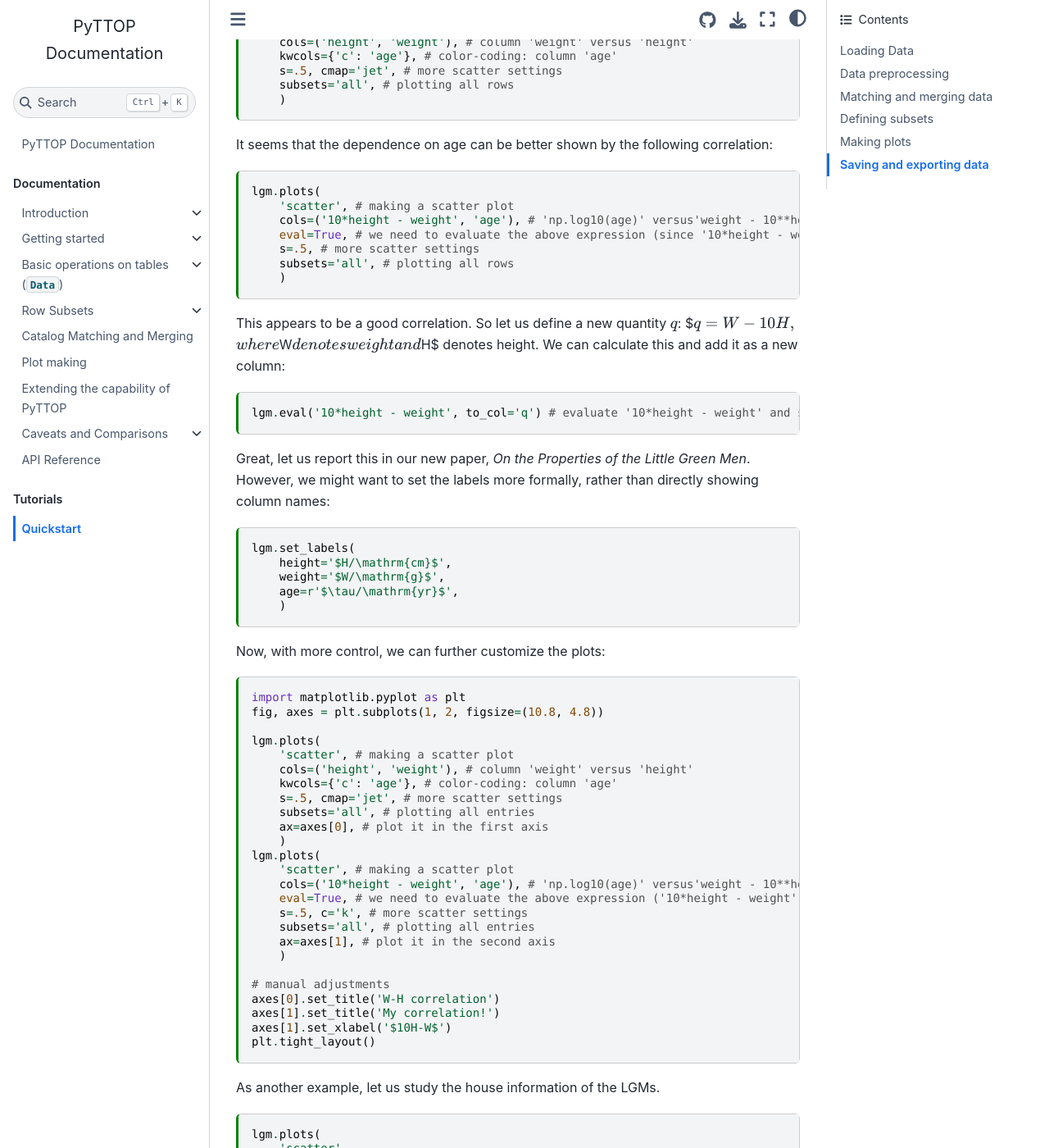
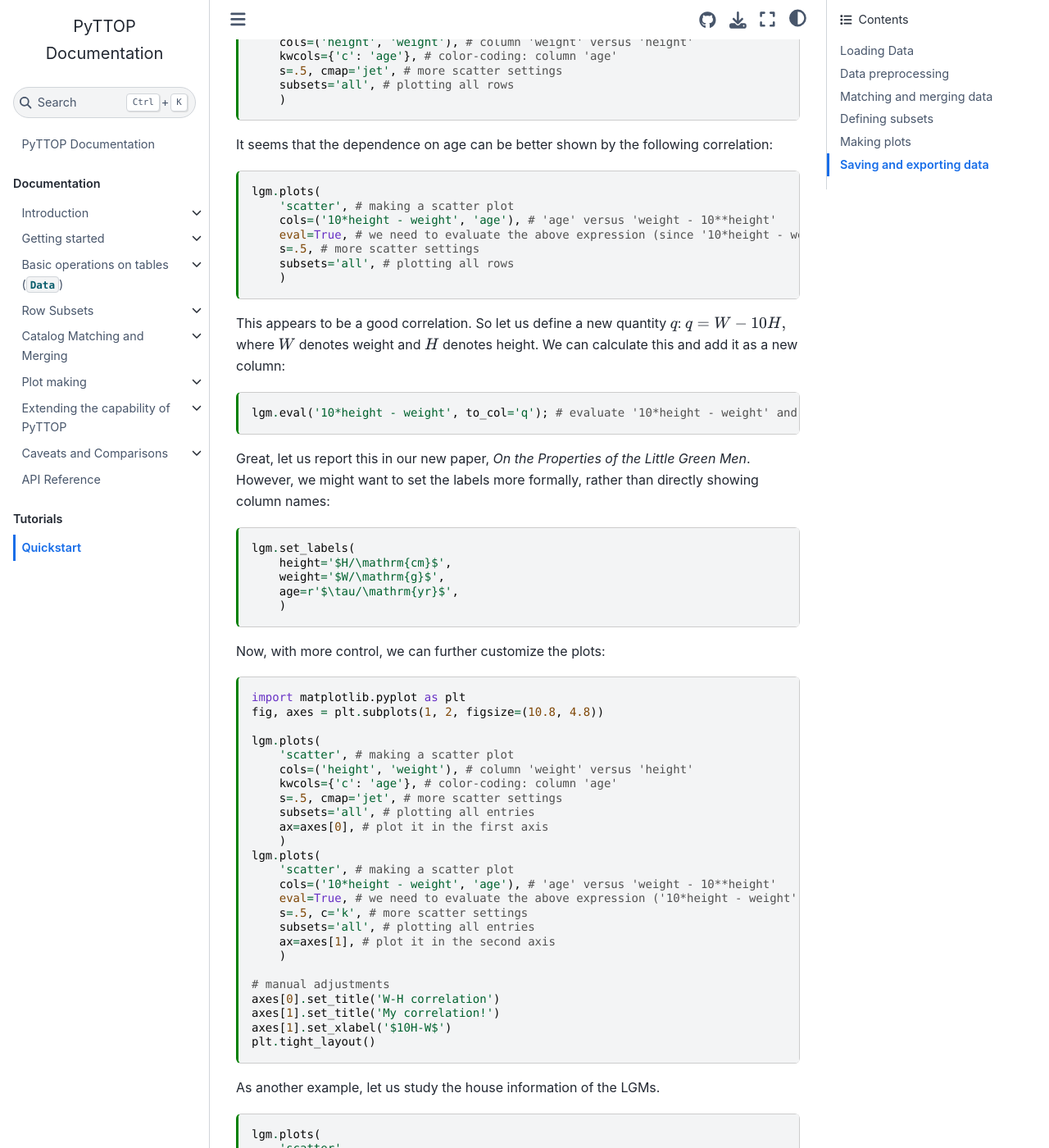
Before and after one commit to ycwang-astro/pyttop-docs, a Jupyter Book: the page built from docs/tutorials/quickstart.md, in a window 1280 px wide and 1400 px high, scrolled down 5883 px. Shown: the whole window at 82% size. Built offline with Jupyter Book 1.0.4 settings and Sphinx 7.4.7 and the Sphinx Book theme 1.1.4, drawn with Linux system fonts in a browser that asks for light colours; some of the changed text lies outside the part shown.

Commit message:
fix toc; quickstart bugfix

````diff
--- a/docs/_toc.yml
+++ b/docs/_toc.yml
@@ -1,4 +1,5 @@
 # Table of contents
+# Learn more at https://jupyterbook.org/customize/toc.html
 
 format: jb-book
 root: index
@@ -7,6 +8,7 @@ parts:
   chapters:
   - file: intro/Introduction
     sections:
+      # - file: intro/how_to_use
       - file: intro/why
   - file: start/Getting_started
     sections:
@@ -22,12 +24,23 @@ parts:
       - file: subset/subset_def
       - file: subset/subset_use
   - file: match/match
+    sections:
+      - file: match/tree_match_basic
+      - file: match/tree_match_merge
   - file: plot/plot
+    sections:
+      - file: plot/plot_single
+      - file: plot/plot_subsets
+      - file: plot/plot_customize
   - file: extension/extension
+    sections:
+      - file: extension/custom_matcher
+      - file: extension/custom_plotfunc
   - file: caveats/caveats
     sections:
       - file: caveats/subset
       - file: caveats/subset_mask
+      - file: caveats/keep_unmatched
   - file: api
 - caption: Tutorials
   chapters:
--- a/docs/tutorials/quickstart.md
+++ b/docs/tutorials/quickstart.md
@@ -220,20 +220,21 @@ It seems that the dependence on age can be better shown by the following correla
 ```{code-cell}
 lgm.plots(
     'scatter', # making a scatter plot
-    cols=('10*height - weight', 'age'), # 'np.log10(age)' versus'weight - 10**height'
+    cols=('10*height - weight', 'age'), # 'age' versus 'weight - 10**height'
     eval=True, # we need to evaluate the above expression (since '10*height - weight' is not a column name)
     s=.5, # more scatter settings
     subsets='all', # plotting all rows
     )
 ```
 This appears to be a good correlation. So let us define a new quantity $q$:
-$$
+$
 q = W - 10H,
-$$
+$
 where $W$ denotes weight and $H$ denotes height. We can calculate this and add it as a new column:
 ```{code-cell}
-lgm.eval('10*height - weight', to_col='q') # evaluate '10*height - weight' and store it in the column 'q'
+lgm.eval('10*height - weight', to_col='q'); # evaluate '10*height - weight' and store it in the column 'q'
 ```
+<!-- lgm['q'] -->
 
 Great, let us report this in our new paper, *On the Properties of the Little Green Men*. However, we might want to set the labels more formally, rather than directly showing column names:
 ```{code-cell}
@@ -258,7 +259,7 @@ lgm.plots(
     )
 lgm.plots(
     'scatter', # making a scatter plot
-    cols=('10*height - weight', 'age'), # 'np.log10(age)' versus'weight - 10**height'
+    cols=('10*height - weight', 'age'), # 'age' versus 'weight - 10**height'
     eval=True, # we need to evaluate the above expression ('10*height - weight' is not a column name)
     s=.5, c='k', # more scatter settings
     subsets='all', # plotting all entries
````
Also changed, not shown: other parts of docs/tutorials/quickstart.md (+1 -1 lines).
